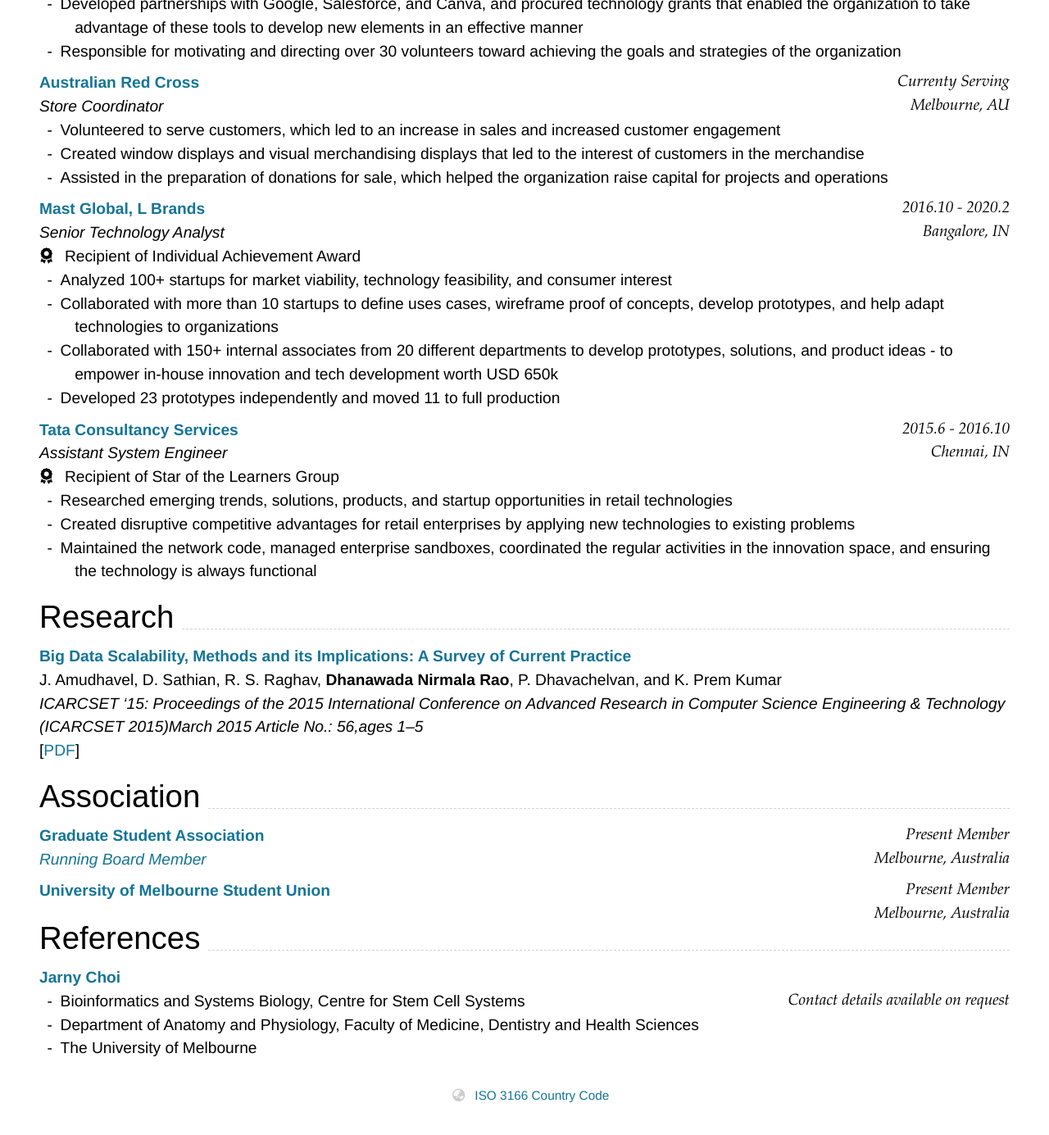
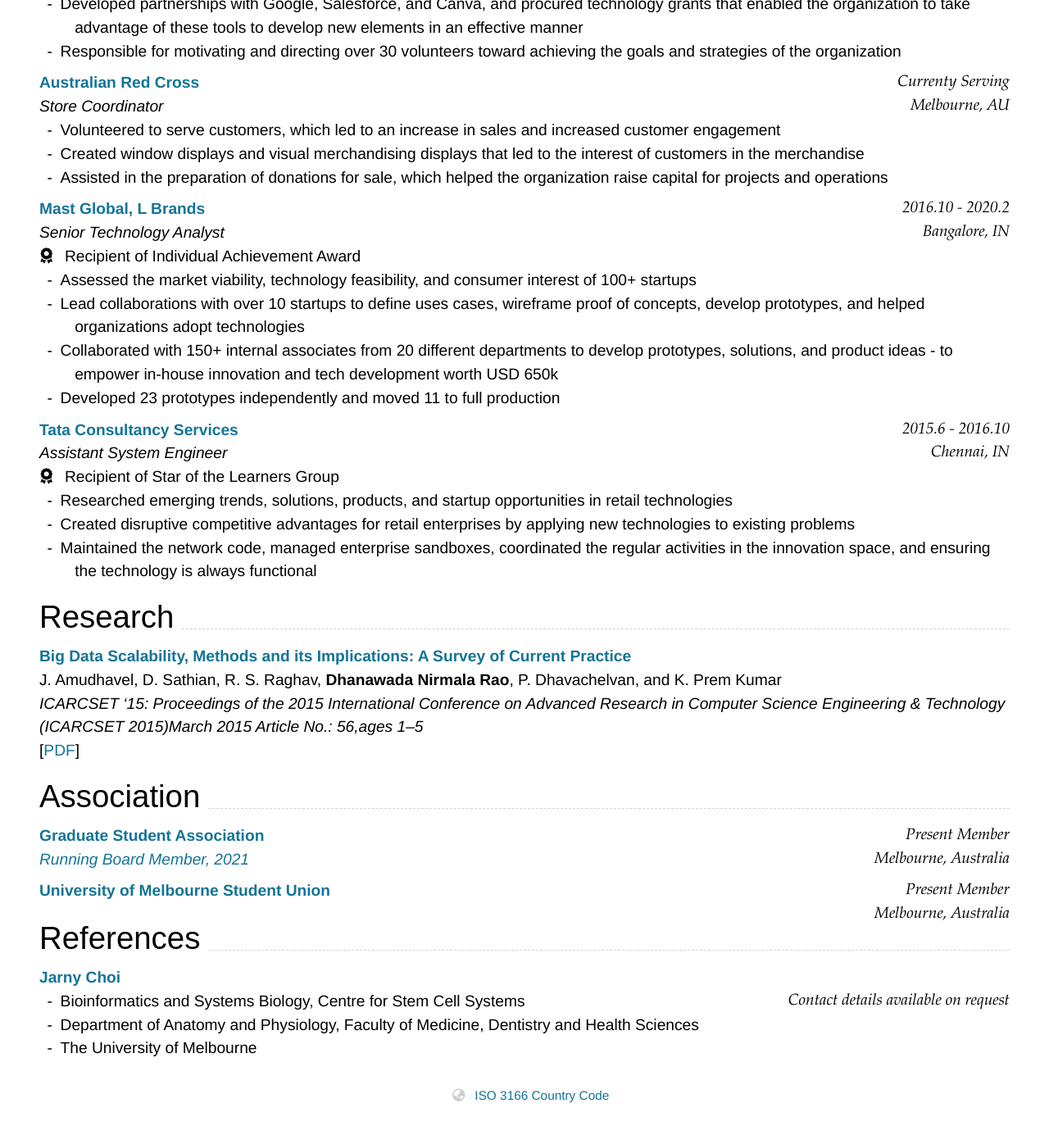
Before and after one commit to thedhanawada/me, a Jekyll site: the page built from index.md, in a window 1280 px wide and 1400 px high, scrolled down 1632 px. Shown: the top 1385 px of the window at 82% size. Built offline with Jekyll 4.4.1, drawn with Linux system fonts in a browser that asks for light colours; nearby versions of some CDN libraries.

Commit message:
Update index.md

````diff
--- a/index.md
+++ b/index.md
@@ -109,8 +109,8 @@ Bangalore, IN
 ```
 _Senior Technology Analyst_<br>
 - <i class="fas fa-award"></i> Recipient of Individual Achievement Award
-- Analyzed 100+ startups for market viability, technology feasibility, and consumer interest
-- Collaborated with more than 10 startups to define uses cases, wireframe proof of concepts, develop prototypes, and help adapt technologies to organizations
+- Assessed the market viability, technology feasibility, and consumer interest of 100+ startups
+- Lead collaborations with over 10 startups to define uses cases, wireframe proof of concepts, develop prototypes, and helped organizations adopt technologies
 - Collaborated with 150+ internal associates from 20 different departments to develop prototypes, solutions, and product ideas - to empower in-house innovation and tech development worth USD 650k
 - Developed 23 prototypes independently and moved 11 to full production
 
@@ -140,7 +140,7 @@ _ICARCSET '15: Proceedings of the 2015 International Conference on Advanced Rese
 ```
 Melbourne, Australia
 ```
-_[Running Board Member](https://gsa.unimelb.edu.au/profile/nirmala-rao-dhanawada/)_<br>
+_[Running Board Member, 2021](https://gsa.unimelb.edu.au/profile/nirmala-rao-dhanawada/)_<br>
 
 ### **[University of Melbourne Student Union](https://umsu.unimelb.edu.au/){:target="_blank"}** `Present Member`
 ```
````
